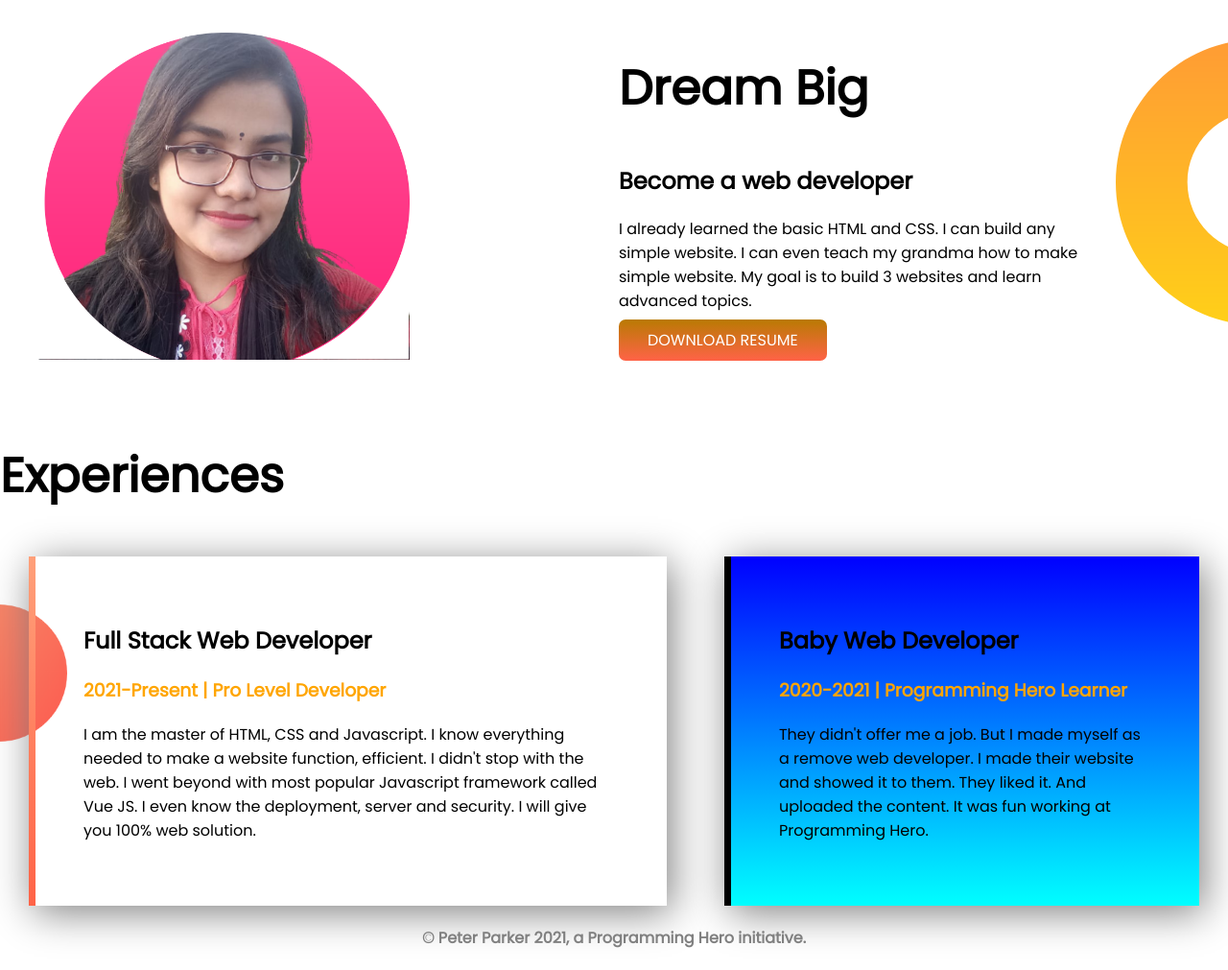
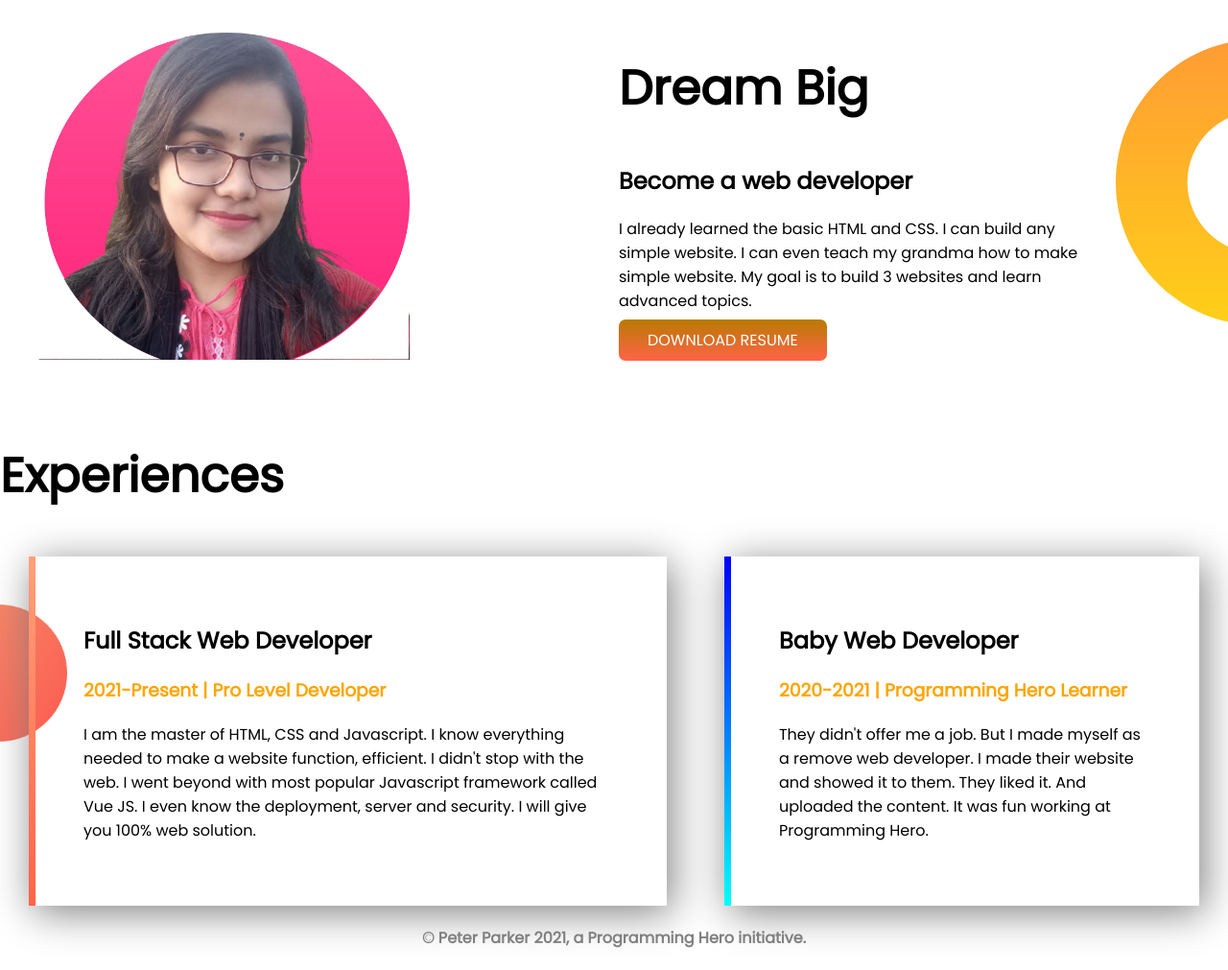
Before and after one commit to kolimondolmira/My-portfolio, a plain HTML site: page index.html in a window 1280 px wide. Shown: the part 632-1643 px from the top of the page at 96% size. Drawn offline with Linux system fonts and the light colour scheme.

Commit message:
here i Have changed some color

```diff
--- a/style.css
+++ b/style.css
@@ -68,7 +68,7 @@ h1{
 }
 #baby-develop{
     border-left: 7px solid;
-    background-image: linear-gradient(blue,cyan);
+    border-image: linear-gradient(blue,cyan);
     border-image-slice: 1;
 }
 
```
